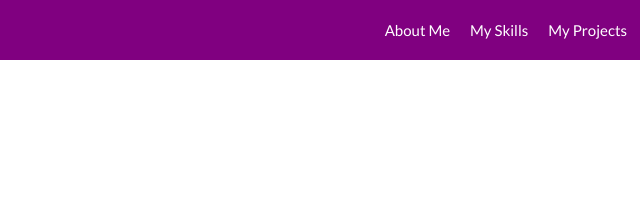
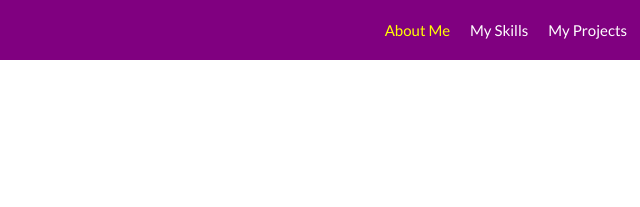
Before and after one commit to JonathanBajada/PortfolioWebsite, a React app in the folder portfolio/: page / in a window 1280 px wide. In both pictures the pointer is over the link "About Me". Shown: the top 207 px of the page, 603-1243 px from the left. Built offline with nearby package versions, Linux system fonts and the light colour scheme.

```diff
--- a/portfolio/src/Components/App.js
+++ b/portfolio/src/Components/App.js
@@ -53,6 +53,7 @@
 					<li>MongoDB</li>
 					<li>Spring Boot</li>
 					<li>Java</li>
+					<li>Python</li>
 				</ul>
 			</Card>
 		</div>
--- a/portfolio/src/Components/Navigation.css
+++ b/portfolio/src/Components/Navigation.css
@@ -25,6 +25,10 @@
 .navigate a {
 	color: white;
 }
+
+a:hover {
+	color: yellow;
+}
 /*
 https://stackoverflow.com/questions/41456143/list-style-type-none-not-working
 
```
